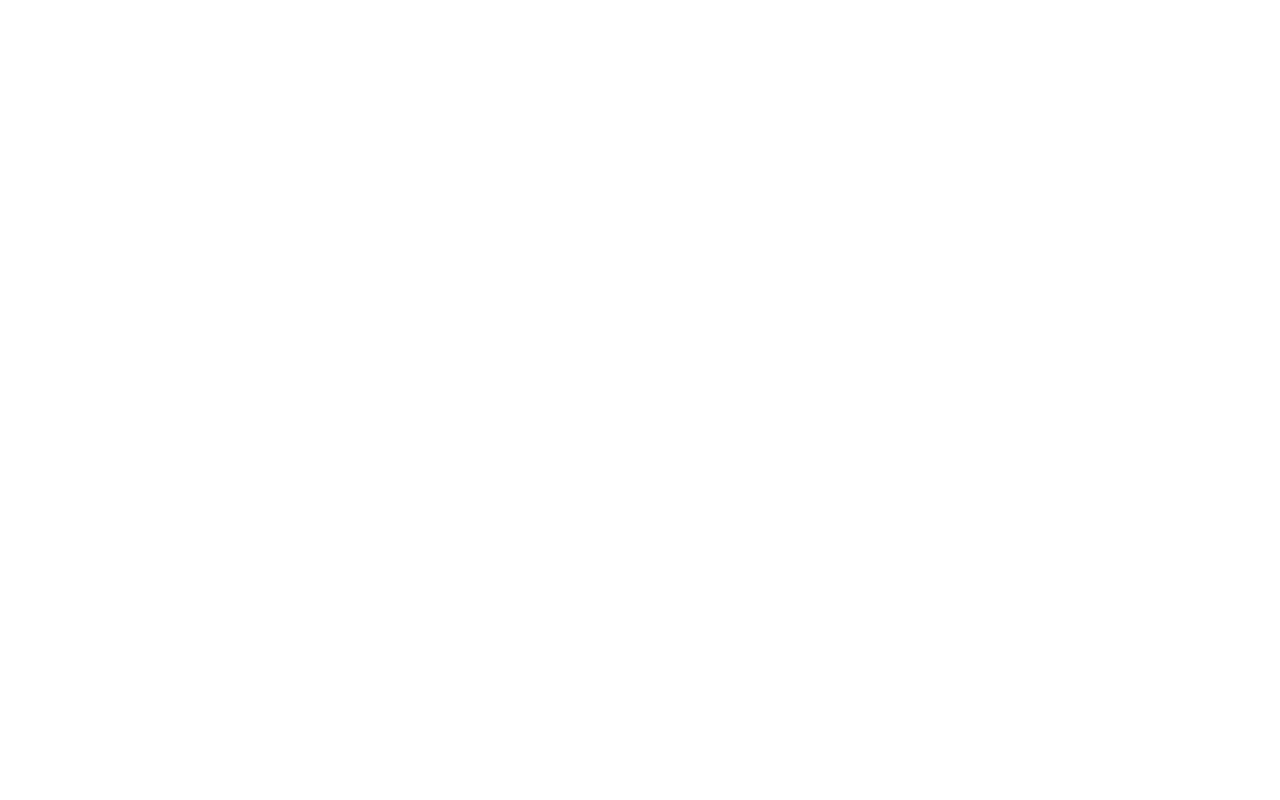
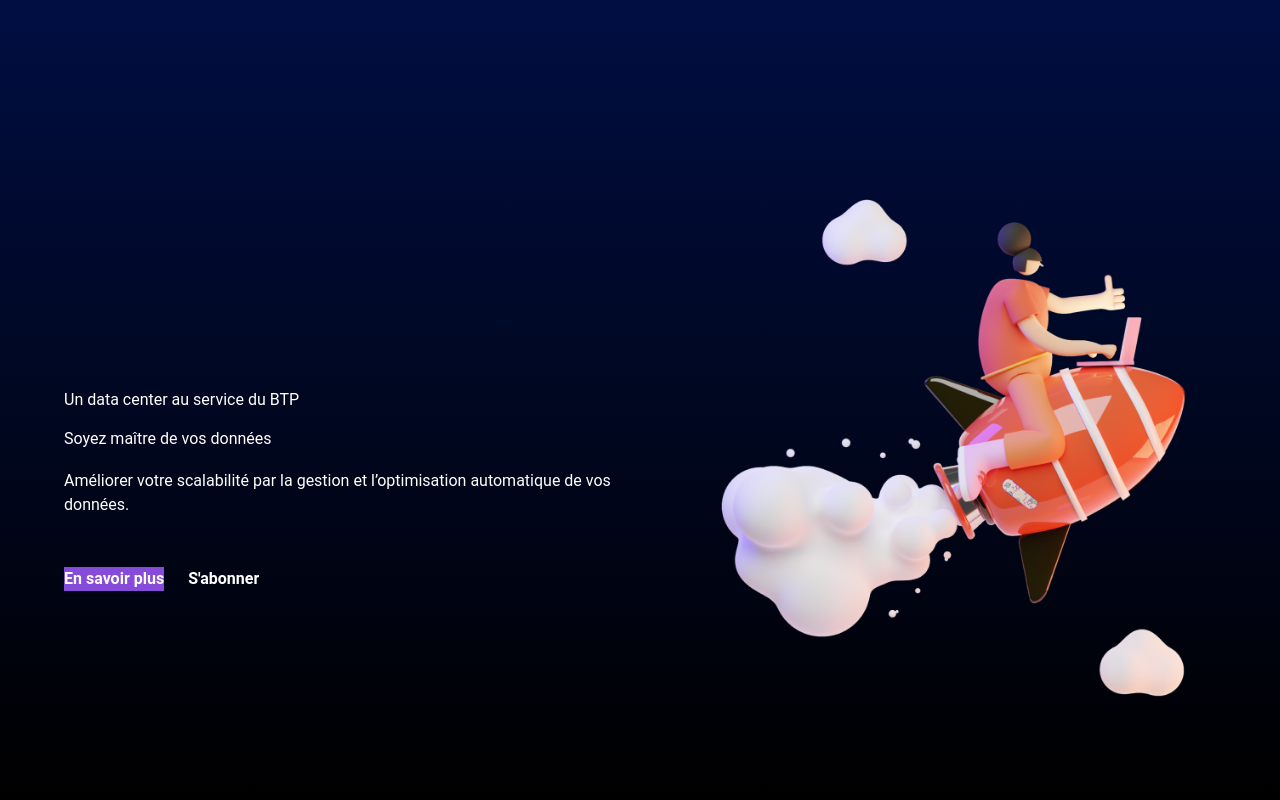
Before and after one commit to EmericJcp/Underblock, a plain HTML site: page index.html in a window 1280 px wide. Drawn offline with nearby package versions, Linux system fonts and the light colour scheme.

Commit message:
[Home] home finished

```diff
--- a/index.html
+++ b/index.html
@@ -20,6 +20,29 @@
         <title>Underblock</title>
     </head>
     <body>
-
+        <section id="home" class="home">
+            <div class="home-container">
+                <div class="home-texts-buttons-container">
+                    <div class="home-texts-container">
+                        <h3>Un data center au service du BTP</h3>
+                        <h1>Soyez maître de vos données</h1>
+                        <p>Améliorer votre scalabilité par la gestion et l’optimisation automatique de vos données.</p>
+                    </div>
+                    <div class="home-buttons-container">
+                        <button class="subscribe-button secondary-button"
+                            onclick="window.location.href = '#technology'">
+                            <strong>En savoir plus</strong>
+                        </button>
+                        <button class="subscribe-button"
+                            onclick="window.location.href = '#price'">
+                            <strong>S'abonner</strong>
+                        </button>
+                    </div>
+                </div>
+                <div class="home-img-container">
+                    <img src="assets/illustration3D/3D-1.png" alt="">
+                </div>
+            </div>
+        </section>
     </body>
 </html>
--- a/style.css
+++ b/style.css
@@ -13,3 +13,66 @@ body, html {
     scroll-behavior: smooth;
     background: linear-gradient(0deg, rgba(0,0,0,1) 0%, rgba(0,14,66,1) 100%);
 }
+
+.home {
+    width: 100%;
+    height: 100vh;
+    display: flex;
+    justify-content: center;
+    padding-top: 100px;
+}
+
+.home-container {
+    width: 90%;
+    height: auto;
+    display: grid;
+    grid-template-columns: repeat(2, 1fr);
+    grid-template-rows: 1fr;
+    grid-column-gap: 0px;
+    grid-row-gap: 0px;
+}
+
+.home-texts-buttons-container {
+    display: grid;
+    grid-area: 1 / 1 / 2 / 2;
+    grid-template-columns: 1fr;
+    grid-template-rows: 1fr 0.5fr;
+    grid-column-gap: 0px;
+    grid-row-gap: 0px;
+}
+
+.home-texts-container {
+    grid-area: 1 / 1 / 2 / 2;
+    height: auto;
+    display: flex;
+    flex-direction: column;
+    justify-content: flex-end;
+    padding-bottom: 50px;
+}
+
+.home-texts-container>*:not(:last-child) {
+    margin-bottom: 20px;
+}
+
+.home-buttons-container {
+    grid-area: 2 / 1 / 3 / 2;
+    height: auto;
+}
+
+.secondary-button {
+    background-color: #874BD9;
+    margin-right: 20px;
+}
+
+.home-img-container {
+    display: flex;
+    justify-content: flex-end;
+    align-items: center;
+    grid-area: 1 / 2 / 2 / 3;
+}
+
+.home-img-container>img {
+    width: 100%;
+    max-width: 500px;
+    height: auto;
+}
```
